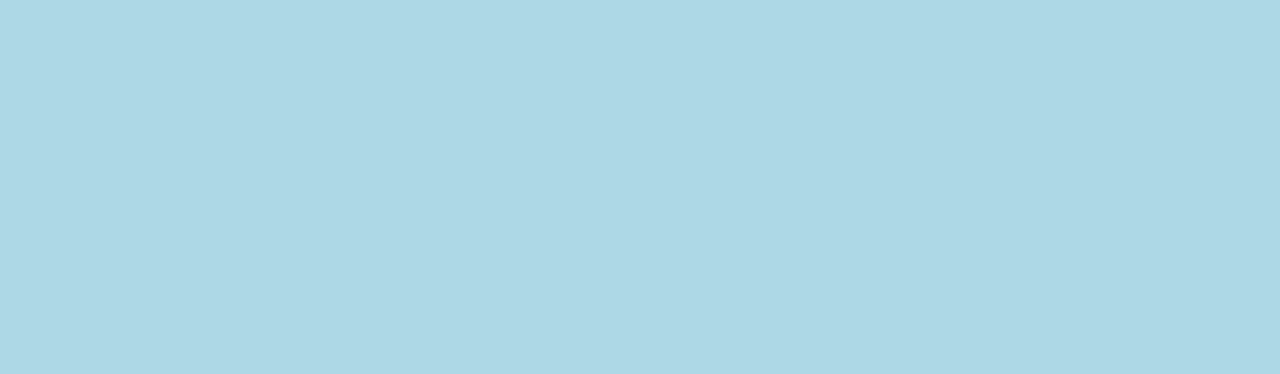
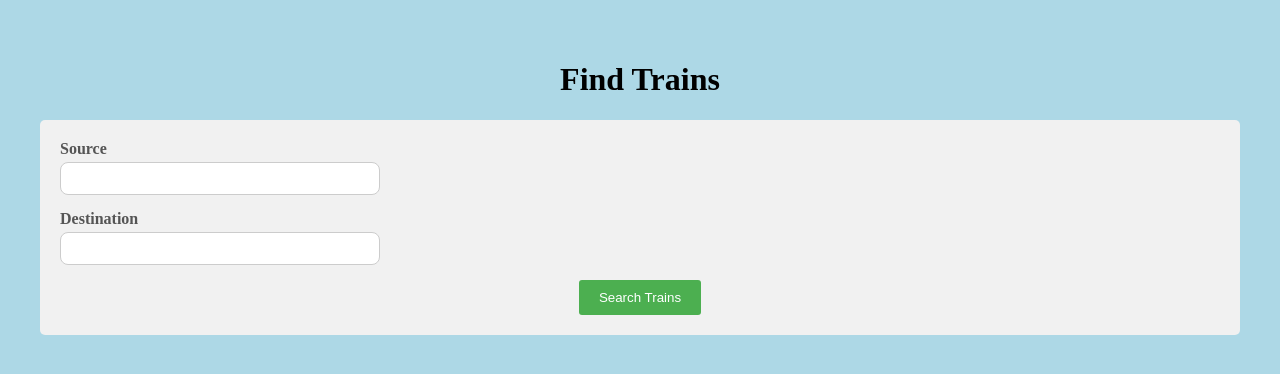
Before and after one commit to ishaj72/TicketUI--React, a React (Vite) app: page /manageUserPage in a window 1280 px wide. Before the commit this address had no page. Shown: the top 374 px of the page. Built offline with nearby package versions, Linux system fonts and the light colour scheme.

Commit message:
adding search page

```diff
--- a/src/AddTrains.jsx
+++ b/src/AddTrains.jsx
@@ -2,7 +2,7 @@ import { useEffect, useState } from "react";
 import './styles/AddTrains.css';
 import axios from "axios";
 import { useNavigate } from "react-router-dom";
-
+// get train by train number function to add
 function AddTrains() {
   const [trainName, setTrainName] = useState('');
   const [trainNumber, setTrainNumber] = useState('');
--- a/src/AdminLoginPage.jsx
+++ b/src/AdminLoginPage.jsx
@@ -1,13 +1,13 @@
 import  { Fragment, useState } from 'react';
 import axios from 'axios';
 import './styles/LoginPage.css';
- import { useNavigate } from 'react-router-dom';
+import { useNavigate } from 'react-router-dom';
 
 function AdminLoginPage() {
   const [id, setAdminId] = useState('');
   const [name, setAdminName] = useState('');
   const [password, setPassword] = useState('');
-   const navigate = useNavigate();
+  const navigate = useNavigate();
 
   const handleSubmit = (e) => {
     e.preventDefault();
--- a/src/App.jsx
+++ b/src/App.jsx
@@ -6,6 +6,7 @@ import AddTrains from './AddTrains';
 import ForgotPassword from './ForgotPassword';
 import UpdateTrains from './UpdateTrains';
 import AddDeleteSeat from './AddDeleteSeat';
+import ManageUserPage from './ManageUserPage';
 
 function App() {
   return (
@@ -17,6 +18,7 @@ function App() {
       <Route path = "/forgotpassword" element={<ForgotPassword/>}/>
       <Route path="/update-train/:trainNumber" element={<UpdateTrains/>} />
       <Route path="/manage-seats/:trainNumber" element={<AddDeleteSeat />} />
+      <Route path="/manageUserPage" element={<ManageUserPage />} />
     </Routes>
   );
 }
--- a/src/LoginPage.jsx
+++ b/src/LoginPage.jsx
@@ -1,10 +1,12 @@
 import { Fragment, useState } from 'react';
 import axios from 'axios';
-import './styles/LoginPage.css'
+import './styles/LoginPage.css';
+import { useNavigate } from 'react-router-dom';
 
 function LoginPage() {
   const [userid, setUserId] = useState('');
   const [password, setPassword] = useState('');
+  const navigate = useNavigate();
 
   const handleSubmit = (e) => {
     e.preventDefault();
@@ -15,6 +17,7 @@ function LoginPage() {
     axios.post(url)
       .then(() => {
         alert("You are now logged in!!");
+        navigate('/manageUserPage');
       })
       .catch((error) => {
         console.error('There was an error!', error);
--- /dev/null
+++ b/src/ManageUserPage.jsx
@@ -0,0 +1,84 @@
+import { useState } from "react";
+import './styles/ManageUserPage.css';
+import axios from "axios";
+
+function ManageUserPage() {
+  const [source, setSource] = useState('');
+  const [destination, setDestination] = useState('');
+  const [trainDetails, setTrainDetails] = useState([]);
+
+  const handleSubmit = async (e) => {
+    e.preventDefault();
+    const url = `https://localhost:7094/api/Search/Search?source=${encodeURIComponent(source)}&destination=${encodeURIComponent(destination)}`;
+
+    try {
+      const response = await axios.post(url);
+      console.log("Response data:", response.data);
+      const data = Array.isArray(response.data) ? response.data : [response.data];
+      setTrainDetails(data);
+    } catch (error) {
+      console.log("Error fetching details:", error);
+      alert('Error fetching train details: ' + error.message);
+    }
+  };
+
+  return (
+    <div className="container">
+      <header className="header">
+        <h1>Find Trains</h1>
+        <form onSubmit={handleSubmit}>
+          <div className="form-group">
+            <label htmlFor="source">Source</label>
+            <input type="text" id="source" name="source" value={source} onChange={(e) => setSource(e.target.value)} required />
+          </div>
+          <div className="form-group">
+            <label htmlFor="destination">Destination</label>
+            <input type="text" id="destination" name="destination" value={destination} onChange={(e) => setDestination(e.target.value)} required />
+          </div>
+          <button type="submit">Search Trains</button>
+        </form>
+      </header>
+      {trainDetails.length > 0 && (
+        <div className="train-details">
+          <h2>Available Trains</h2>
+          <table className = "table">
+            <thead>
+              <tr>
+                <th>Train Name</th>
+                <th>Train Number</th>
+                <th>Source</th>
+                <th>Departure</th>
+                <th>Destination</th>
+                <th>Arrival</th>
+                <th>Classes</th>
+              </tr>
+            </thead>
+            <tbody>
+              {trainDetails.map((train)=>(
+                <tr key={train.trainNumber}>
+                  <td>{train.trainName}</td>
+                  <td>{train.trainNumber}</td>
+                  <td>{train.source}</td>
+                  <td>{train.sourceDeparture}</td>
+                  <td>{train.destination}</td>
+                  <td>{train.destinationArrival}</td>
+                  <td>
+                    <div>
+                    <button className="class-button">1AC</button>
+                      <button className="class-button">2AC</button>
+                      <button className="class-button">3AC</button>
+                      <button className="class-button">Sleeper</button>
+                      <button className="class-button">General</button>
+                    </div>
+                  </td>
+                </tr>
+              ))}
+            </tbody>
+          </table>
+        </div>
+      )}
+    </div>
+  );
+}
+
+export default ManageUserPage;
--- a/src/Registration.jsx
+++ b/src/Registration.jsx
@@ -1,4 +1,4 @@
-import React, { useState} from 'react';
+import  { useState} from 'react';
 import './styles/Registeration.css';
 import axios from 'axios';
 
--- /dev/null
+++ b/src/styles/ManageUserPage.css
@@ -0,0 +1,45 @@
+.container {
+  margin: 20px;
+}
+
+.header {
+  margin-bottom: 20px;
+}
+
+.form-group {
+  margin-bottom: 15px;
+}
+
+.table {
+  width: 100%;
+  border-collapse: collapse;
+}
+
+.table th, .table td {
+  border: 1px solid #ddd;
+  padding: 8px;
+}
+
+.table th {
+  background-color: #f2f2f2;
+  text-align: left;
+}
+
+.button-group {
+  display: flex;
+  gap: 25px;
+}
+
+.class-button {
+  padding: 5px 10px;
+  border: none;
+  background-color: #007bff;
+  color: white;
+  cursor: pointer;
+  border-radius: 3px;
+  transition: background-color 0.3s;
+}
+
+.class-button:hover {
+  background-color: #0056b3;
+}
```
Also changed, not shown: src/Navbar.jsx (added, +19 -0 lines), src/App.css (deleted).
